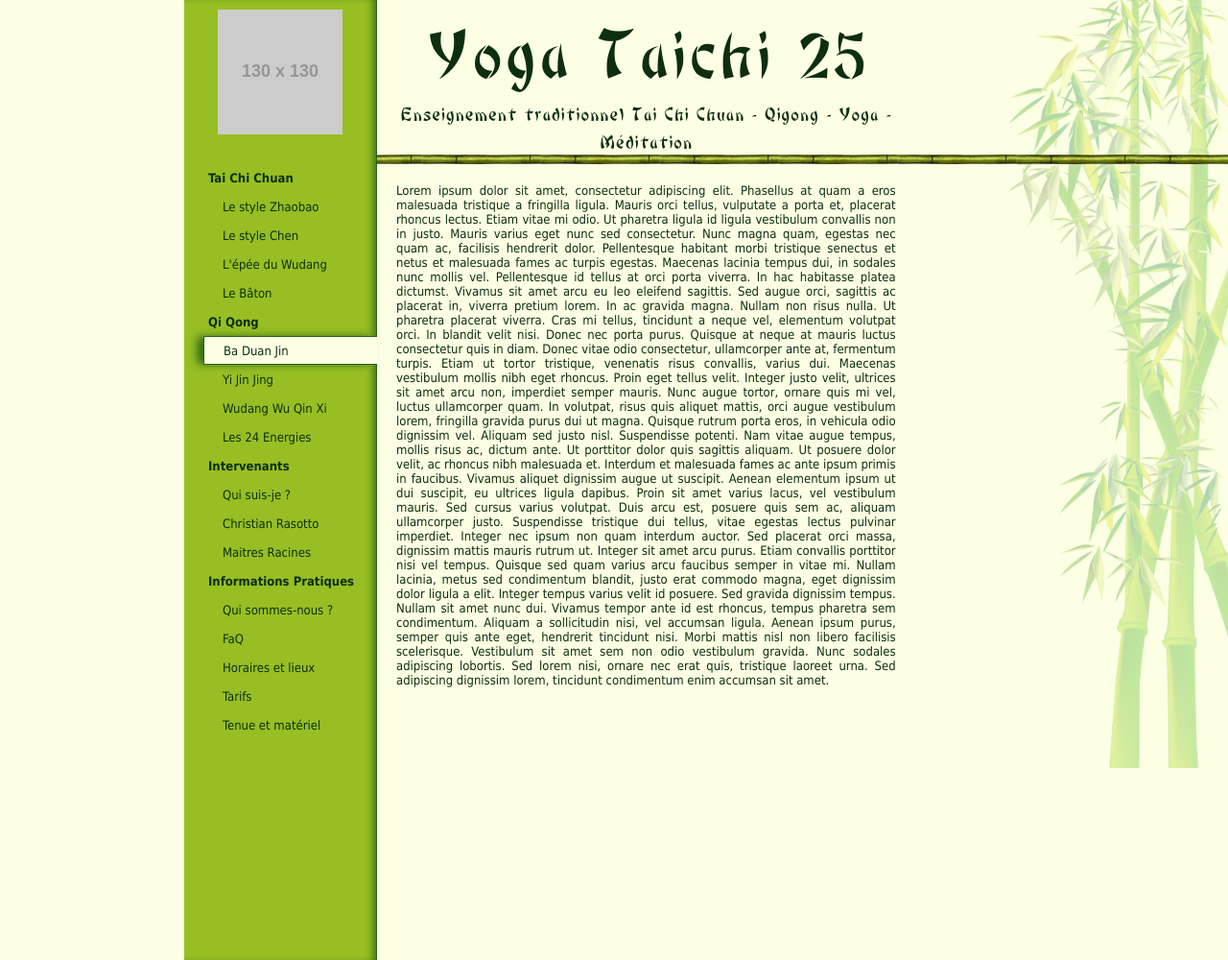
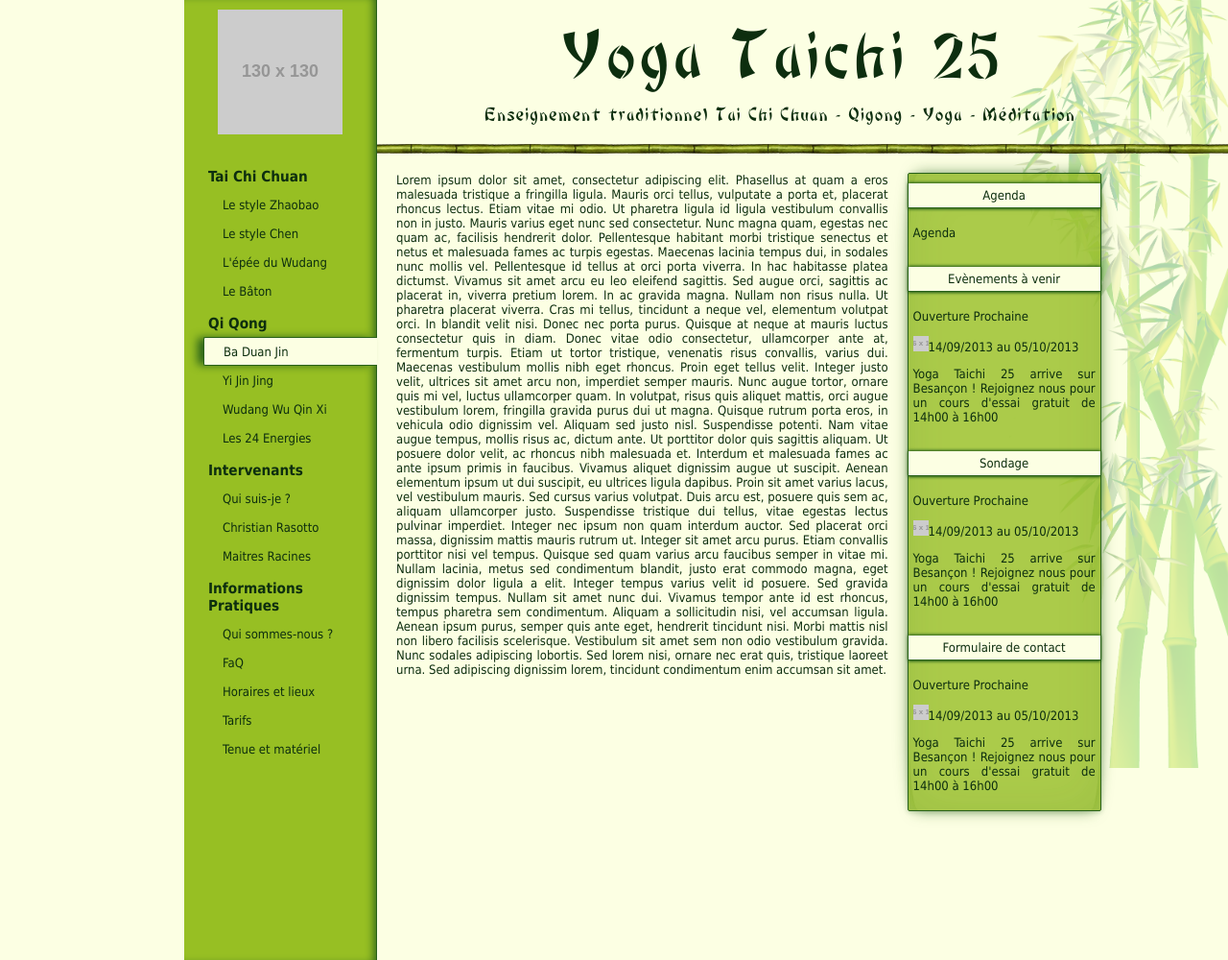
Before and after one commit to LyaSamyhka/yoga-taichi, a PHP site: page / in a window 1280 px wide. Shown: the whole page at 96% size. Run offline with PHP 8.4, Linux system fonts and the light colour scheme; grey boxes labelled with a size stand in for pictures from a placeholder-image service; some libraries are stand-ins or nearby versions.

Commit message:
adding menu right

```diff
--- a/index.php
+++ b/index.php
@@ -10,21 +10,21 @@
                     <div id="container">
                         <div id="menu-left">
                                 <div id="logo"><img src="http://fakeimg.pl/130x130/FCFFE3/?text=logo"></div>
-				<span class="lmenu_item vseparator"><a href="#">Tai Chi Chuan</a></span>
+				<h3 class="lmenu_item">Tai Chi Chuan</h3>
 				<span class="lmenu_item"><a href="#">Le style Zhaobao</a></span>
 				<span class="lmenu_item"><a href="#">Le style Chen</a></span>
 				<span class="lmenu_item"><a href="#">L'épée du Wudang</a></span>
 				<span class="lmenu_item"><a href="#">Le Bâton</a></span>
-				<span class="lmenu_item vseparator"><a href="#">Qi Qong</a></span>
+				<h3 class="lmenu_item">Qi Qong</h3>
 				<span class="lmenu_item active"><a href="#">Ba Duan Jin</a></span>
 				<span class="lmenu_item"><a href="#">Yi Jin Jing</a></span>
 				<span class="lmenu_item"><a href="#">Wudang Wu Qin Xi</a></span>
                                 <span class="lmenu_item"><a href="#">Les 24 Energies</a></span>
-				<span class="lmenu_item vseparator"><a href="#">Intervenants</a></span>
+				<h3 class="lmenu_item">Intervenants</h3>
 				<span class="lmenu_item"><a href="#">Qui suis-je ?</a></span>
 				<span class="lmenu_item"><a href="#">Christian Rasotto</a></span>
 				<span class="lmenu_item"><a href="#">Maitres Racines</a></span>
-                                <span class="lmenu_item vseparator"><a href="#">Informations Pratiques</a></span>
+                                <h3 class="lmenu_item">Informations Pratiques</h3>
 				<span class="lmenu_item"><a href="#">Qui sommes-nous ?</a></span>
 				<span class="lmenu_item"><a href="#">FaQ</a></span>
                                 <span class="lmenu_item"><a href="#">Horaires et lieux</a></span>
@@ -32,12 +32,7 @@
                                 <span class="lmenu_item"><a href="#">Tenue et matériel</a></span>
 			</div>
 
-                        <div id="menu-right">
 
-                            <span class="rmenu-item"></span>
-                            <span class="rmenu-item"></span>
-                            <span class="rmenu-item"></span>
-                        </div>
 
 			<div id="header">
 
@@ -48,6 +43,41 @@
                         <div id="bamboo"></div>
 
                         <div id="content">
+                            <div id="menu-right">
+                                <div id="content_menu">
+                                    <div class="rmenu_item">
+                                        <div class="title">Agenda</div>
+                                        <div class="content">
+                                            <p class="event_title"><a href="#">Agenda</a></p>
+                                        </div>
+                                    </div>
+                                    <div class="rmenu_item">
+                                        <div class="title">Evènements à venir</div>
+                                        <div class="content">
+                                            <p class="event_title">Ouverture Prochaine</p>
+                                            <p class="event_date"><img src="http://fakeimg.pl/16x16/FCFFE3/">14/09/2013 au 05/10/2013</p>
+                                            <p class="event_descr">Yoga Taichi 25 arrive sur Besançon ! Rejoignez nous pour un cours d'essai gratuit de 14h00 à 16h00</p>
+                                        </div>
+                                    </div>
+
+                                    <div class="rmenu_item">
+                                        <div class="title">Sondage</div>
+                                        <div class="content">
+                                            <p class="event_title">Ouverture Prochaine</p>
+                                            <p class="event_date"><img src="http://fakeimg.pl/16x16/FCFFE3/">14/09/2013 au 05/10/2013</p>
+                                            <p class="event_descr">Yoga Taichi 25 arrive sur Besançon ! Rejoignez nous pour un cours d'essai gratuit de 14h00 à 16h00</p>
+                                        </div>
+                                    </div>
+                                    <div class="rmenu_item">
+                                        <div class="title">Formulaire de contact</div>
+                                        <div class="content">
+                                            <p class="event_title">Ouverture Prochaine</p>
+                                            <p class="event_date"><img src="http://fakeimg.pl/16x16/FCFFE3/">14/09/2013 au 05/10/2013</p>
+                                            <p class="event_descr">Yoga Taichi 25 arrive sur Besançon ! Rejoignez nous pour un cours d'essai gratuit de 14h00 à 16h00</p>
+                                        </div>
+                                    </div>
+                                </div>
+                            </div>
                             Lorem ipsum dolor sit amet, consectetur adipiscing elit. Phasellus at quam a eros malesuada tristique a fringilla ligula. Mauris orci tellus, vulputate a porta et, placerat rhoncus lectus. Etiam vitae mi odio. Ut pharetra ligula id ligula vestibulum convallis non in justo. Mauris varius eget nunc sed consectetur. Nunc magna quam, egestas nec quam ac, facilisis hendrerit dolor. Pellentesque habitant morbi tristique senectus et netus et malesuada fames ac turpis egestas. Maecenas lacinia tempus dui, in sodales nunc mollis vel. Pellentesque id tellus at orci porta viverra.
 
 In hac habitasse platea dictumst. Vivamus sit amet arcu eu leo eleifend sagittis. Sed augue orci, sagittis ac placerat in, viverra pretium lorem. In ac gravida magna. Nullam non risus nulla. Ut pharetra placerat viverra. Cras mi tellus, tincidunt a neque vel, elementum volutpat orci. In blandit velit nisi. Donec nec porta purus. Quisque at neque at mauris luctus consectetur quis in diam. Donec vitae odio consectetur, ullamcorper ante at, fermentum turpis. Etiam ut tortor tristique, venenatis risus convallis, varius dui. Maecenas vestibulum mollis nibh eget rhoncus. Proin eget tellus velit. Integer justo velit, ultrices sit amet arcu non, imperdiet semper mauris. Nunc augue tortor, ornare quis mi vel, luctus ullamcorper quam.
--- a/main.css
+++ b/main.css
@@ -5,6 +5,7 @@
     Description:
         Purpose of the stylesheet follows.
 */
+
 /*
 #0D2E0F -> couleur de police
 #28611A -> couleur de bordure + ombre
@@ -22,14 +23,15 @@ root {
 body{margin:0;padding:0;background-color:#FCFFE3;font:13px tahoma,sans-serif;color:#0D2E0F}
 
 a{text-decoration:none;color:#0D2E0F;}
-h1{font:90px bonzai,sans-serif;margin:0 20px;}
-h2{font:25px bonzai,sans-serif;margin:0 20px;}
+h1{font:90px bonzai,sans-serif;margin:0 20px;max-width:1000px;}
+h2{font:25px bonzai,sans-serif;margin:0 20px;max-width:1000px;}
+h3{margin:5px 0 0 20px;padding:5px;width:170px;}
 
 #bg {width:100%;height:100%;position:fixed;}
-#bg img{height:100%;opacity: 0.3;position:absolute;top:0;right:0;z-index:1}
+#bg img{height:100%;opacity: 0.3;position:absolute;top:0;right:0;z-index:-10}
 #container {height:1000px;margin-left:15%;background-color:#FCFFE3;z-index:0;}
 
-#header{min-height:150px;text-align:center;}
+#header{min-height:150px;text-align:center;position:relative;z-index:0}
 
 #bamboo {position:relative;height:10px;background:url('bar-bamboo10.png') repeat-x;z-index:2;width:100%;}
 
@@ -42,25 +44,49 @@ h2{font:25px bonzai,sans-serif;margin:0 20px;}
 
 #menu-right {float:right;height:100%;width:30%;margin-left:20px;}
 
+span.lmenu_item{margin-left:20px;height:20px;display:table;width:155px;padding:5px 5px 5px 20px;}
 
-.lmenu_item{margin-left:20px;height:20px;display:table;width:155px;padding:5px 5px 5px 20px;}
-
-.lmenu_item:hover{  background-color:#DEDEC5;border-right:1px solid #28611A;
+span.lmenu_item:hover{  background-color:#DEDEC5;border-right:1px solid #28611A;
                     -moz-box-shadow: inset -7px 0px 10px -5px #28611A;
                     -webkit-box-shadow: inset -7px 0px 10px -5px #28611A;
                     box-shadow: inset -7px 0px 10px -5px #28611A;
                     border-bottom-left-radius: 2px;border-top-left-radius: 2px;}
 
-.lmenu_item.active{ background-color:#FCFFE3;width:155px;border-right:none;height:18px;
+span.lmenu_item.active{ background-color:#FCFFE3;width:155px;border-right:none;height:18px;
                     -moz-box-shadow: -7px 0px 10px -1px #28611A;
                     -webkit-box-shadow: -7px 0px 10px -1px #28611A;
                     box-shadow: -7px 0px 10px -1px #28611A;
                     border-bottom-left-radius: 2px;border-top-left-radius: 2px;
                     border-top:1px solid #28611A;border-left:1px solid #28611A;border-bottom:1px solid #28611A;}
-.lmenu_item.vseparator{font-weight:bold;margin-left:5px;width:170px;}
 
-.lmenu_item a{display:table-cell;vertical-align:middle;}
-.lmenu_item.vseparator{font-weight:bold;margin-left:5px;width:170px;}
+span.lmenu_item a{display:table-cell;vertical-align:middle;}
+
+
+
+#content_menu{position:relative;width:200px;margin:0 20px 20px 0;background-color:rgba(151,191,35,0.8);border:1px solid #28611A;;
+               box-shadow: 0 1px 5px rgba(40,97,26,0.25), 0 0 50px rgba(40,97,26,0.1) inset;
+               -moz-box-shadow: 0 1px 5px rgba(40,97,26,0.25), 0 0 50px rgba(40,97,26,0.1) inset;
+               -webkit-box-shadow: 0 1px 5px rgba(40,97,26,0.25), 0 0 50px rgba(40,97,26,0.1) inset;
+               border-radius: 2px 2px 2px 2px / 2px 2px 2px 2px;
+               -moz-border-radius: 2px 2px 2px 2px / 2px 2px 2px 2px;
+               -webkit-border-radius: 2px 2px 2px 2px / 2px 2px 2px 2px;}
+.rmenu_item{padding-top:10px;}
+#content_menu:before {
+    position: absolute;
+    width: 100%;
+    height: 100%;
+    border-radius: 10px / 100px;
+    z-index: -1;
+    top: 0;
+    bottom: 0;
+    content: "";
+    box-shadow: 0 0 15px rgba(40,97,26,0.6);
+    }
+
+.rmenu_item .title{padding:5px;text-align:center;background-color:#FCFFE3;border-bottom:1px solid #28611A;
+      box-shadow:0 1px 3px #28611A, 0 -1px 3px #28611A;
+}
+.rmenu_item .content{padding:5px;}
 
 
 #content{padding:20px;text-align:justify;position:relative;z-index:4;}
```
